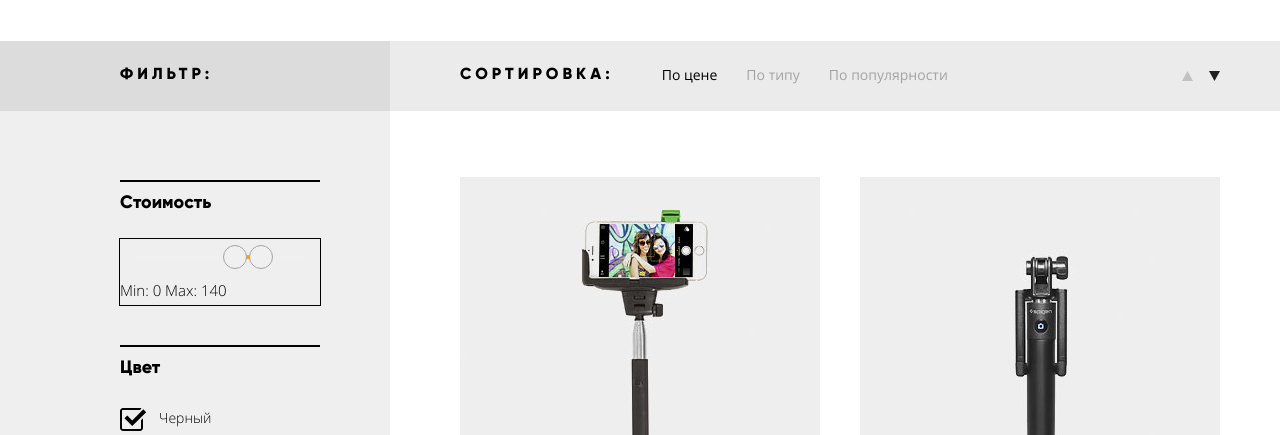
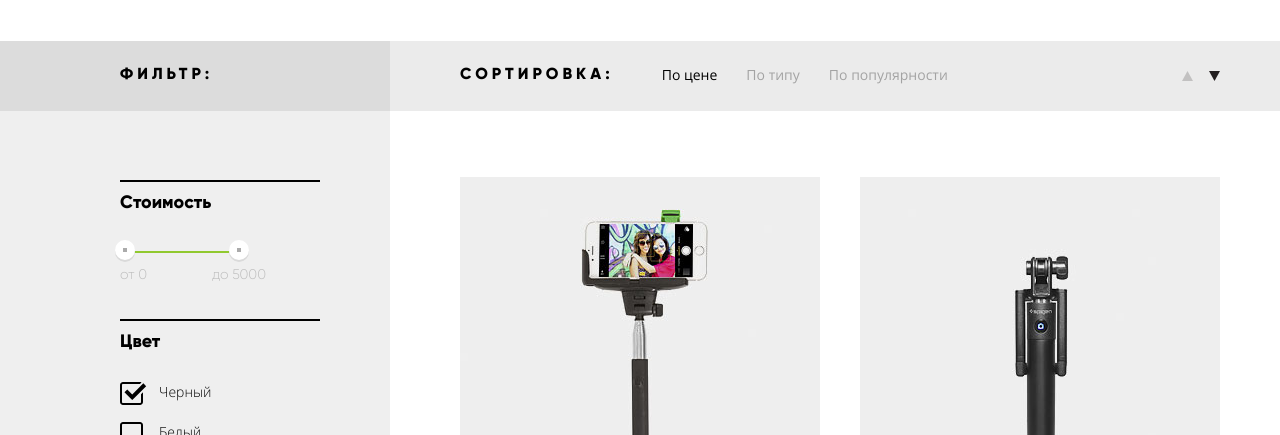
Before and after one commit to garold664/Device_htmlacademy-2019-, a website: page source/catalog.html in a window 1280 px wide. Shown: the part 365-800 px from the top of the page. Drawn offline with nearby package versions, Linux system fonts and the light colour scheme; files that its build step writes are made by us from their sources.

Commit message:
finished .range but js interaction far from ideal

```diff
--- a/source/catalog.html
+++ b/source/catalog.html
@@ -143,21 +143,23 @@
 
             <fieldset class="filter__set">
               <legend class="filter__legend">Стоимость</legend>
-              <div class="filter__range">
+              <div class="filter__range range">
 
-                <div id="my-slider" se-min="-100" se-step="1" se-min-value="40" se-max-value="40" se-max="100" class="slider">
-                  <div class="slider__touch-left">
-                    <span class="slider__touch-span"></span>
+                <div id="my-slider" se-min="0" se-step="1" se-min-value="0" se-max-value="5000" se-max="8800" class="range__slider">
+                  <div class="range__touch-left">
+                    <span class="range__touch-span"></span>
+                    <span class="range__touch-left-value">от 0</span>
                   </div>
-                  <div class="slider__touch-right">
-                    <span class="slider__touch-span"></span>
+                  <div class="range__touch-right">
+                    <span class="range__touch-span"></span>
+                    <span class="range__touch-right-value">до 5000</span>
                   </div>
-                  <div class="slider__line">
-                    <span class="slider__line-span"></span>
+                  <div class="range__line">
+                    <span class="range__line-span"></span>
                   </div>
                 </div>
 
-                <div id="result">Min: 0 Max: 140</div>
+                <!-- <div id="result">Min: 0 Max: 140</div> -->
 
               </div> <!-- end of .filter__range -->
             </fieldset>
--- a/source/js/range-slider.js
+++ b/source/js/range-slider.js
@@ -1,13 +1,15 @@
 // THIS IS THE RANGE SLIDER LOGIC DO NOT CHANGE !!
+// https://codepen.io/zebresel/pen/xGLYOM
+
 var ZBRangeSlider = function(id) {
   var self = this;
   var startX = 0, x = 0;
 
   // retrieve touch button
   var slider     = document.getElementById(id)
-  var touchLeft  = slider.querySelector('.slider__touch-left');
-  var touchRight = slider.querySelector('.slider__touch-right');
-  var lineSpan   = slider.querySelector('.slider__line span');
+  var touchLeft  = slider.querySelector('.range__touch-left');
+  var touchRight = slider.querySelector('.range__touch-right');
+  var lineSpan   = slider.querySelector('.range__line span');
 
   // get some properties
   var min   = parseFloat(slider.getAttribute('se-min'));
@@ -240,13 +242,17 @@ var newRangeSlider = new ZBRangeSlider('my-slider');
 newRangeSlider.onChange = function(min, max)
 {
   console.log(min, max, this);
-  document.getElementById('result').innerHTML = 'Min: ' + min + ' Max: ' + max;
+  document.querySelector(".range__touch-left-value").innerText = 'от ' + min;
+  document.querySelector(".range__touch-right-value").innerText = 'от ' + max;
+  // document.getElementById('result').innerText = 'Min: ' + min + ' Max: ' + max;
 }
 
 newRangeSlider.didChanged = function(min, max)
 {
   console.log(min,max, this);
-  document.getElementById('result').innerHTML = 'Min: ' + min + ' Max: ' + max;
+  document.querySelector(".range__touch-left-value").innerText = 'от ' + min;
+  document.querySelector(".range__touch-right-value").innerText = 'от ' + max;
+  // document.getElementById('result').innerText = 'Min: ' + min + ' Max: ' + max;
 }
 
 // call reset if needed
--- a/source/sass/blocks/filter.scss
+++ b/source/sass/blocks/filter.scss
@@ -23,8 +23,7 @@
   }
 
   &__range {
-    min-height: 40px;
-    outline: 1px solid black;
+    padding-bottom: 15px;
   }
 
 
--- a/source/sass/blocks/range.scss
+++ b/source/sass/blocks/range.scss
@@ -1,37 +1,66 @@
-.slider {
-  display: block;
-  position: relative;
-  height: 36px;
-  width: 100%;
-  user-select:none;
+.range {
+
+  &__slider {
+    display: block;
+    position: relative;
+    // height: 36px;
+    padding-bottom: 25px;
+    margin-left: -5px;
+    width: 100%;
+    user-select:none;
+  }
 
   &__touch-left, &__touch-right {
     display: block;
     position: absolute;
-    height: 36px;
-    width: 36px;
-    padding: 6px;
+    top: 1px;
+    height: 20px;
+    width: 20px;
     z-index: 2;
+    border-radius: 50%;
+    background-color: #fff;
+    box-shadow: 0 2px #dadada;
+    cursor: pointer;
+  }
+  &__touch-span {
+    display: block;
+    position: absolute;
+    top: 50%;
+    left: 50%;
+    width: 4px;
+    height: 4px;
+    margin-left: -2px;
+    margin-top: -2px;
+    background: #ababab;
   }
 
+  &__touch-left-value,
+  &__touch-right-value {
+    position: absolute;
+    top: 22px;
+    left: 5px;
+    min-width: 40px;
+    font-family: $gilroy;
+    font-weight: 300;
+    font-size: 14px;
+    line-height: 24px;
+    color: #000;
+    opacity: 0.2;
+    white-space: nowrap;
+  }
 
-  &__touch-span {
-    display: block;
-    width: 100%;
-    height: 100%;
-    background: #F0F0F0;
-    border: 1px solid #A4A4A4;
-    border-radius: 50%;
+  &__touch-right-value {
+    left: 50%;
+    transform: translateX(-50%);
   }
 
   &__line {
     position: absolute;
-    width: calc(100% - 36px);
+    width: 100%;
     left: 18px;
-    top: 16px;
-    height: 4px;
+    top: 12px;
+    height: 2px;
     border-radius: 4px;
-    background: #F0F0F0;
     z-index: 0;
     overflow: hidden;
   }
@@ -41,6 +70,6 @@
     display: block;
     height: 100%;
     width: 0%;
-    background: orange;
+    background: #91c92f;
   }
 }
```
Also changed, not shown: 1 other file.
